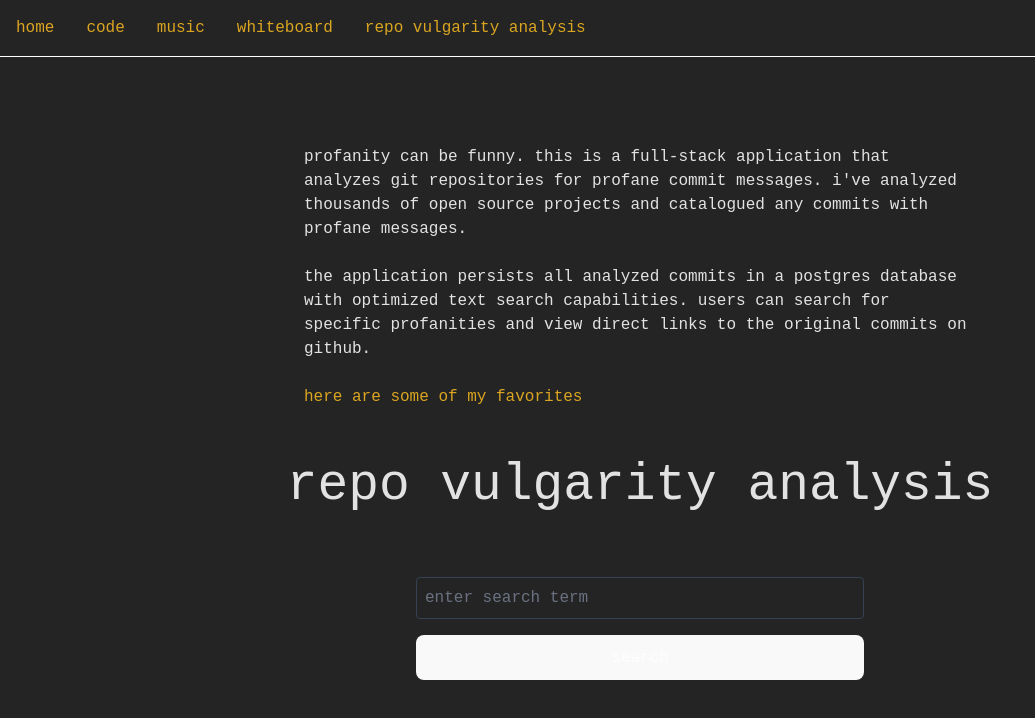
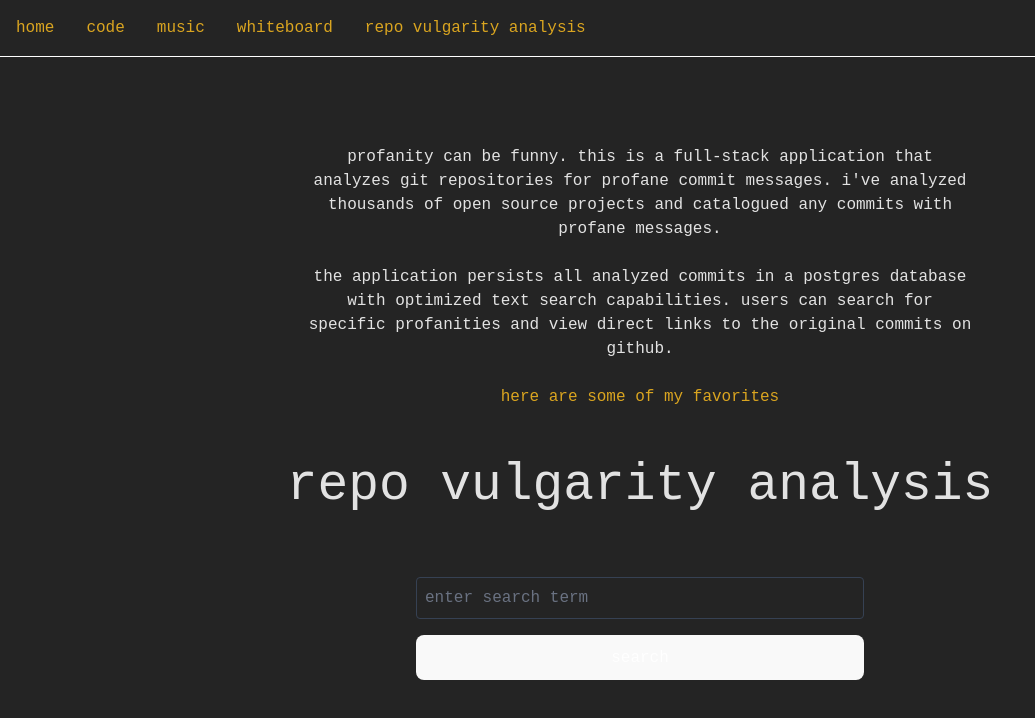
Before and after one commit to jake-schlaerth/portfolio, a React (Vite) app in the folder apps/frontend/: page /repo-vulgarity-analysis/search in a window 1280 px wide. Shown: the top 718 px of the page, without its empty margins (0-1035 px from the left). Built offline with nearby package versions, Linux system fonts and the light colour scheme.

Commit message:
venter header better

```diff
--- a/apps/frontend/src/pages/repoVulgarityAnalysisSearch/RepoVulgarityAnalysisSearch.tsx
+++ b/apps/frontend/src/pages/repoVulgarityAnalysisSearch/RepoVulgarityAnalysisSearch.tsx
@@ -45,10 +45,9 @@ export const RepoVulgarityAnalysisSearch = () => {
 
   return (
     <Layout>
-      <div className="p-4 mx-auto">
+      <div className="text-center">
         <ProjectDescription />
         <Header />
-
         <div className="p-8">
           <SearchForm onSearch={handleSearch} />
           <SearchResults
```
